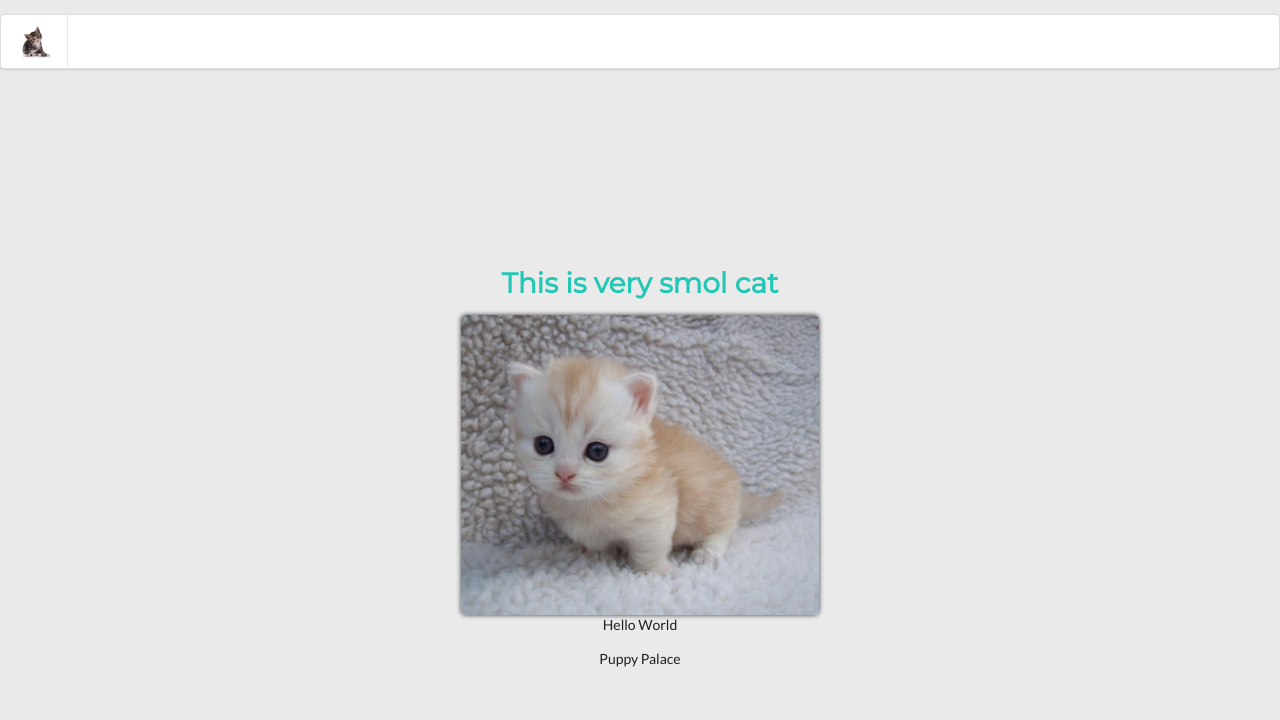
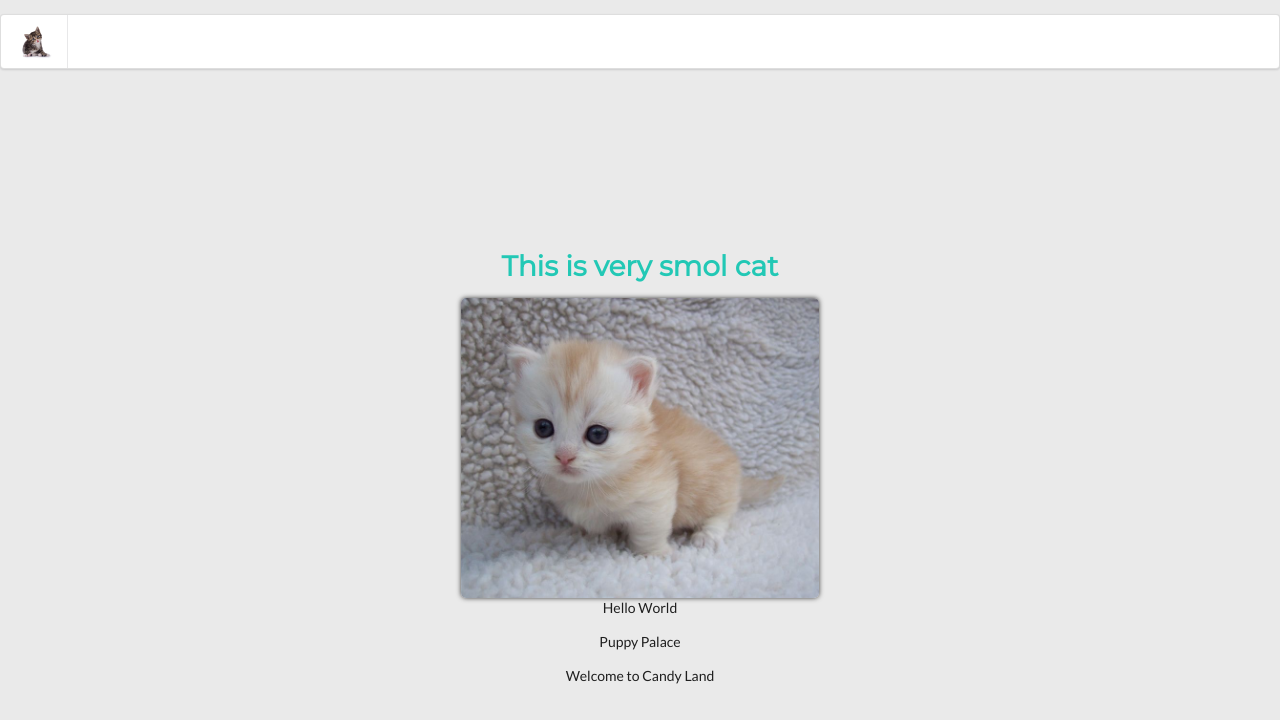
Before and after one commit to kalynsmith/dog, a plain HTML site: page index.html in a window 1280 px wide. Drawn offline with nearby package versions, Linux system fonts and the light colour scheme.

Commit message:
added paragraph tag

```diff
--- a/index.html
+++ b/index.html
@@ -42,6 +42,7 @@
       <img id="pic" src="cat.jpg" alt="cat pic" />
       <p>Hello World</p>
       <p>Puppy Palace</p>
+      <p>Welcome to Candy Land</p>
     </div>
   </body>
 </html>
```
